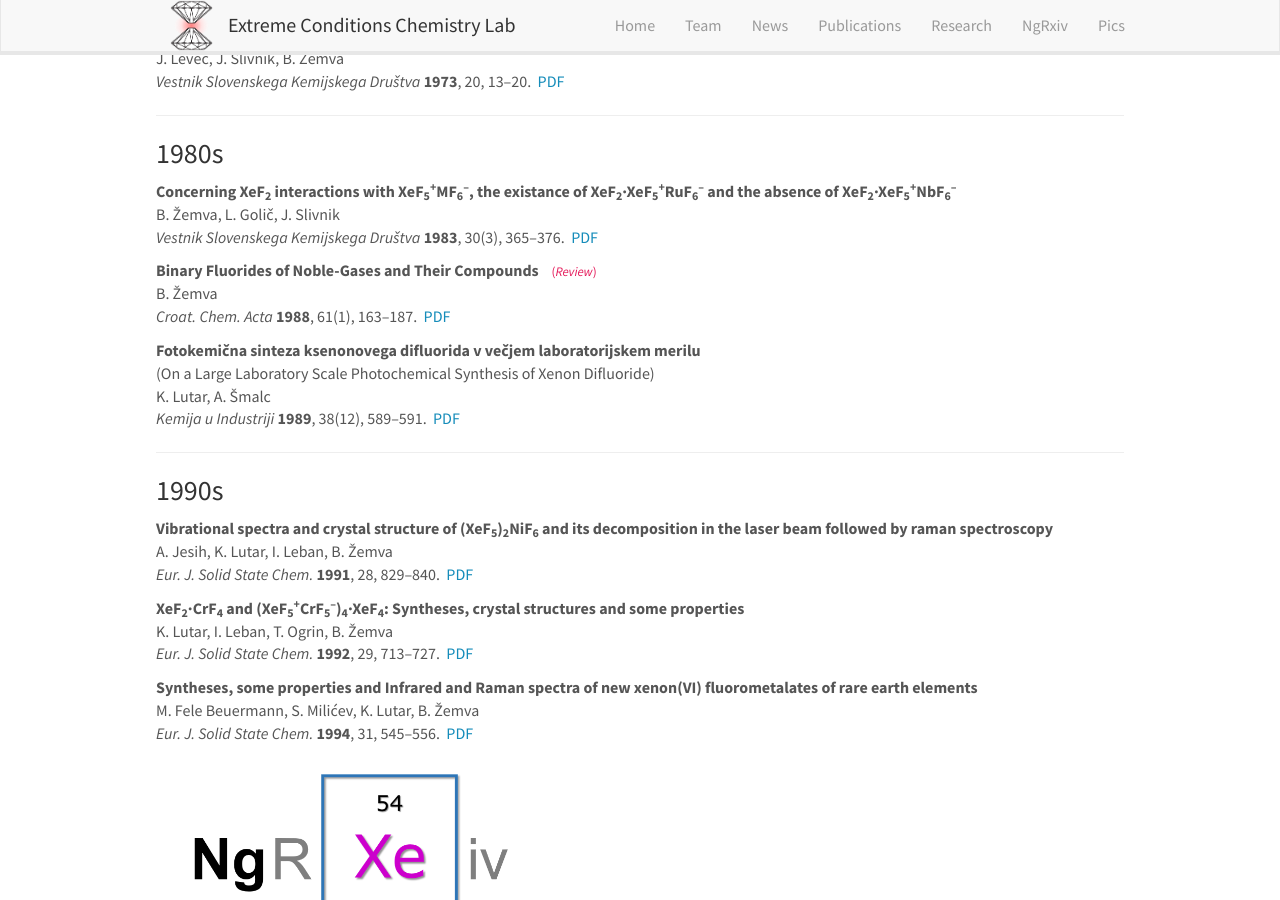
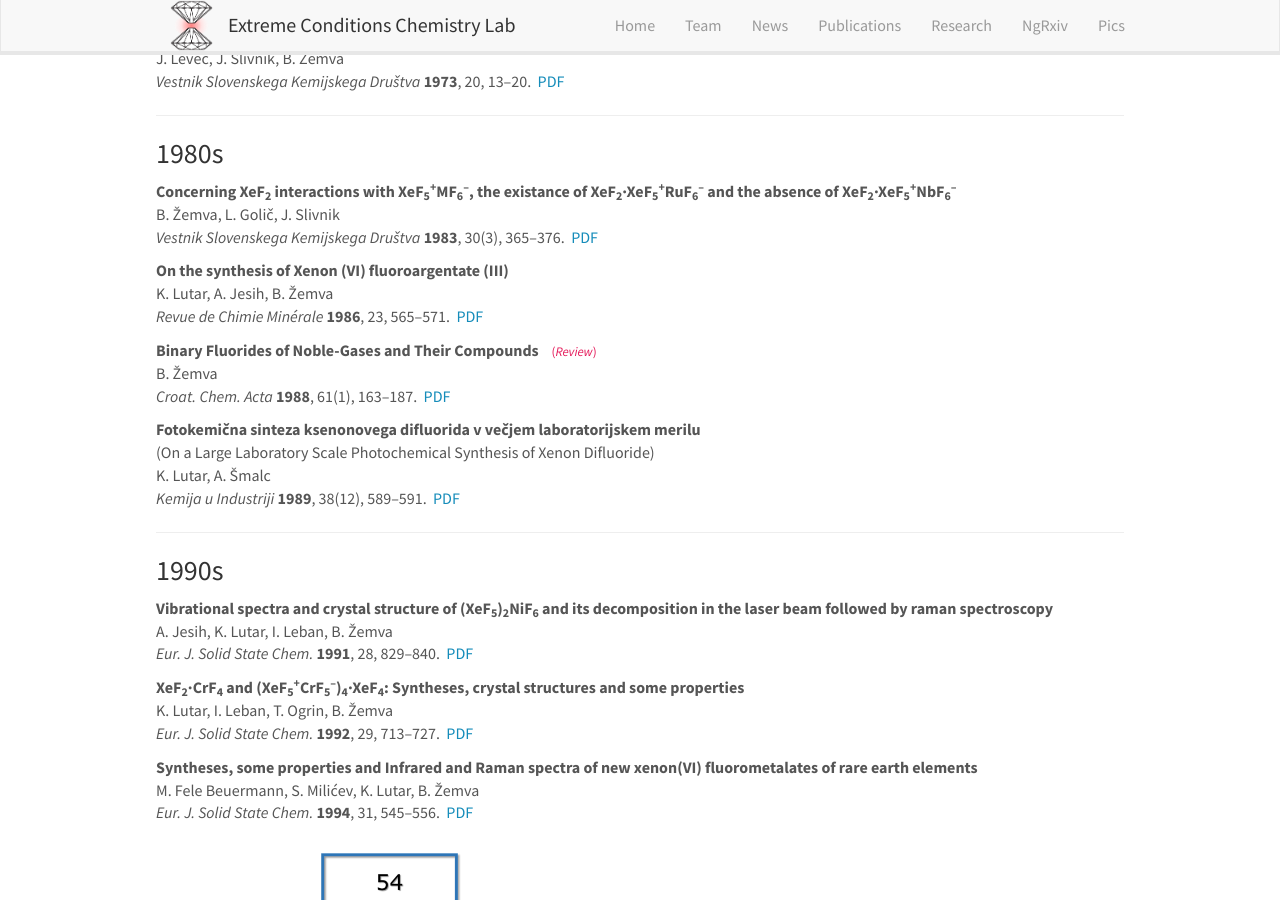
Before and after one commit to eccl-jsi/eccl-jsi.github.io, a Jekyll site: the page built from _pages/ngrxiv.md, in a window 1280 px wide and 900 px high, scrolled down 809 px. Built offline with Jekyll 4.4.1, drawn with Linux system fonts in a browser that asks for light colours; nearby versions of some CDN libraries.

Commit message:
Update ngrxiv.md

```diff
--- a/_pages/ngrxiv.md
+++ b/_pages/ngrxiv.md
@@ -55,6 +55,10 @@ This small archive is our ongoing effort to provide the access to some of these
 <br>B. Žemva, L. Golič, J. Slivnik
 <br>*Vestnik Slovenskega Kemijskega Društva* **1983**, 30(3), 365–376. &nbsp;[PDF]({{ site.baseurl }}/ngarxiv/1983_VSKD.pdf)
 
+**On the synthesis of Xenon (VI) fluoroargentate (III)**
+<br>K. Lutar, A. Jesih, B. Žemva
+<br>*Revue de Chimie Minérale* **1986**, 23, 565–571. &nbsp;[PDF]({{ site.baseurl }}/ngarxiv/1986_RCM.pdf)
+
 **Binary Fluorides of Noble-Gases and Their Compounds**   &nbsp;&nbsp;&nbsp;<font color="#e41959" size="-1">(<i>Review</i>)</font>
 <br>B. Žemva
 <br>*Croat. Chem. Acta* **1988**, 61(1), 163–187. &nbsp;[PDF](https://hrcak.srce.hr/file/259460)
```
